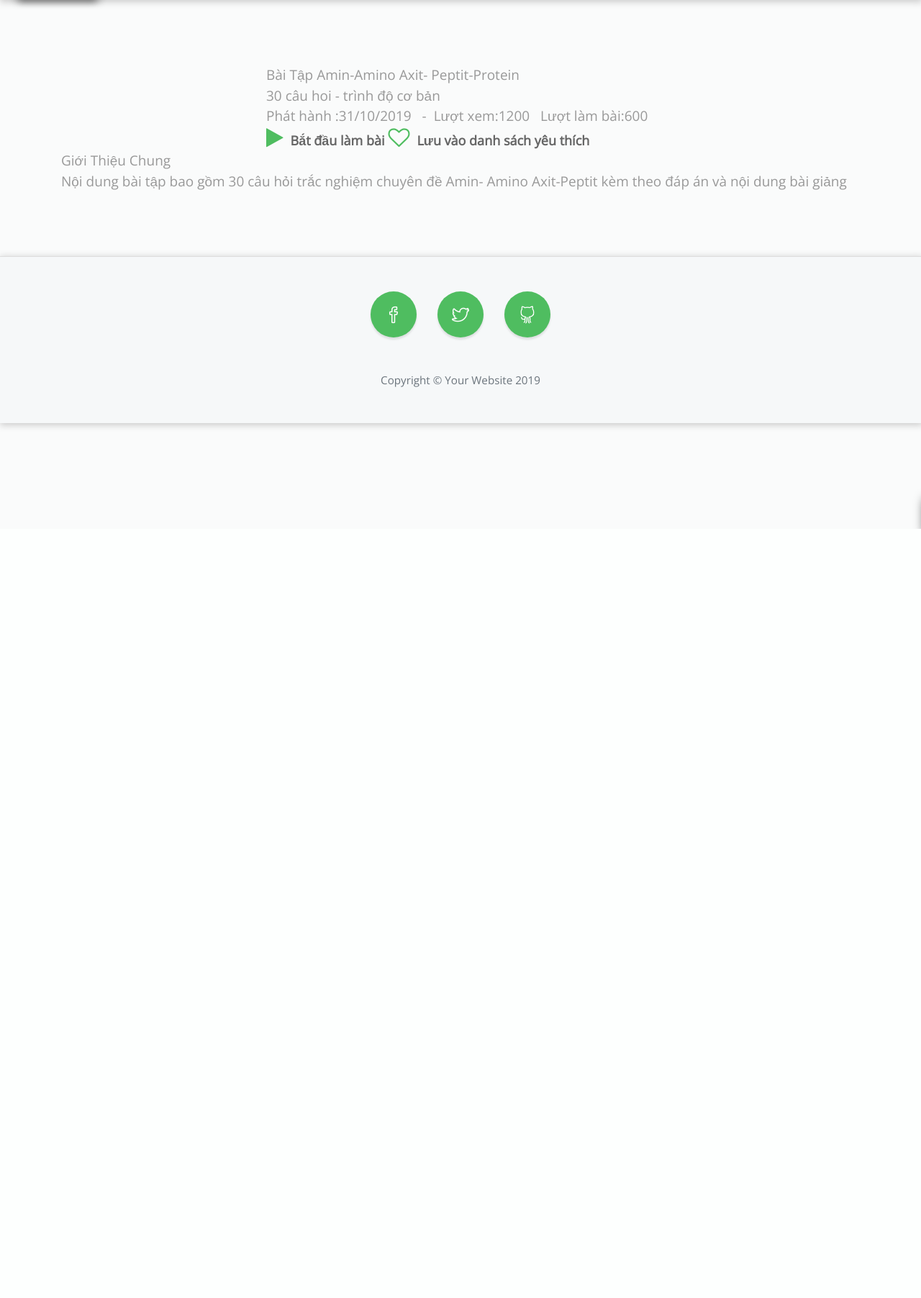
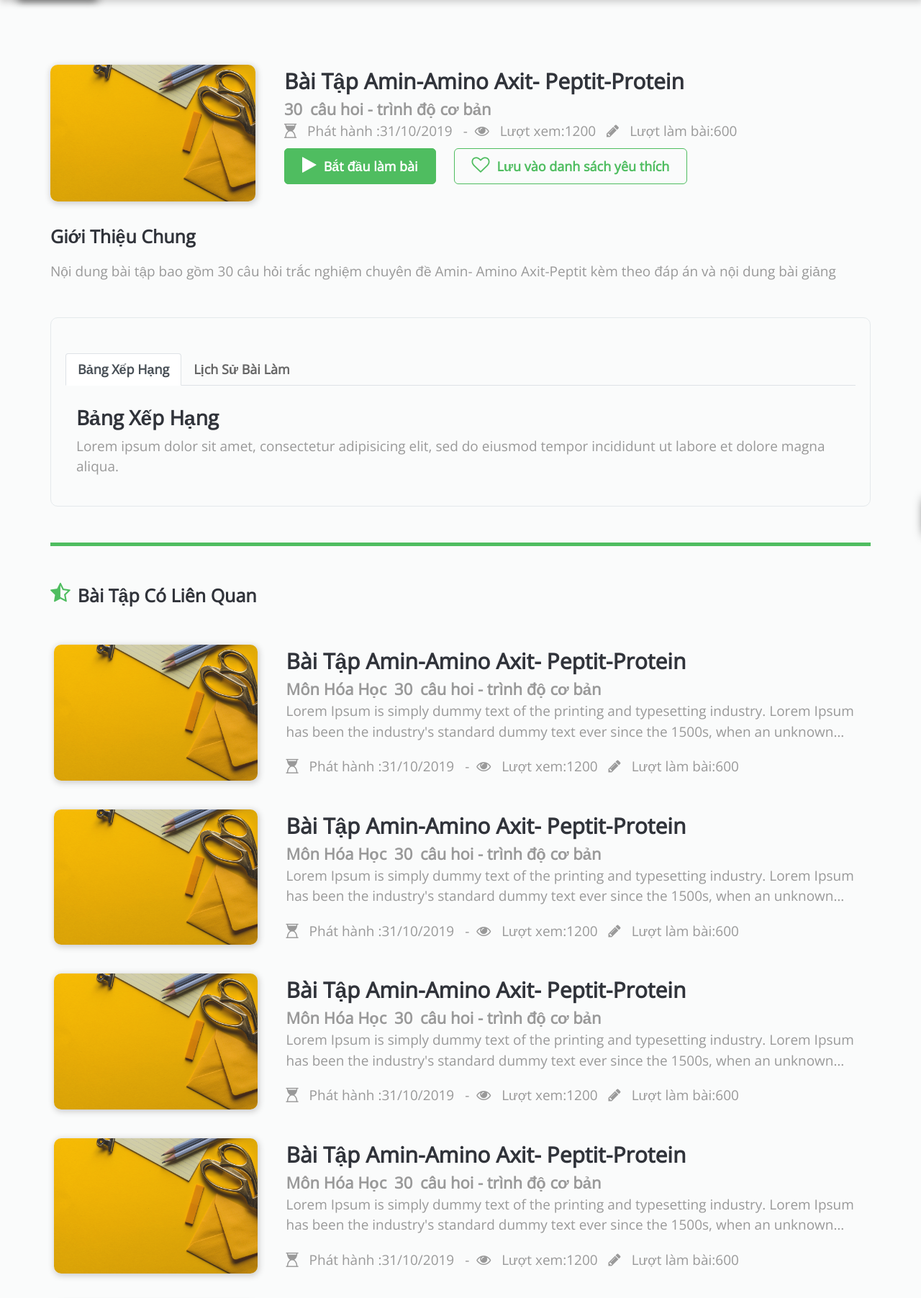
Before and after one commit to napro8509/StudyOnline, a PHP site: page /addListlesson-ver2.php in a window 1280 px wide. Shown: the part 65-1869 px from the top of the page at 72% size. Before the commit the page ends 800 px from the top, so only its background shows below. Run offline with PHP 8.4, Linux system fonts and the light colour scheme; some libraries are stand-ins or nearby versions.

Commit message:
new design

```diff
--- a/addExam.html
+++ b/addExam.html
@@ -46,9 +46,6 @@
 
 <body>
 <!-- code add Exam -->
-<header style="height: 65px;">
-	header
-</header>
 <content>
 	<div class="container-fluid" id="tryExam">
 		<div class="row">
--- a/addListlesson-ver2.php
+++ b/addListlesson-ver2.php
@@ -8,16 +8,16 @@
 			<div class="col-12 content-baitap">
 				<div class="row">
 					<div class="col-3 img-baitap-title">
-						<!-- hinh anh -->
+					<img class="" src="./site/img/bg-callout.jpg">
 					</div>
 					<div class="col-9 text-baitap-name">
 						<p class="baitap-title">Bài Tập Amin-Amino Axit- Peptit-Protein</p>
-						<p class="baitap-num">30 câu hoi - trình độ cơ bản</p>
+						<p class="baitap-num"><span>30 </span>câu hoi - trình độ <span>cơ bản</span></p>
 						<p class="baitap-info">
-							<span class="phathanh">Phát hành :<span class="val-phathanh">31/10/2019</span></span>
+							<span class="phathanh"><i class="fa fa-hourglass-start" aria-hidden="true"></i> Phát hành :<span class="val-phathanh">31/10/2019</span></span>
 							<span>-</span>
-							<span class="luotxem">Lượt xem:<span class="val-luotxem">1200</span></span>
-							<span class="luotlam">Lượt làm bài:<span class="val-luotlam">600</span></span>
+							<span class="luotxem"><i class="fa fa-eye" aria-hidden="true"></i> Lượt xem:<span class="val-luotxem">1200</span></span>
+							<span class="luotlam"><i class="fa fa-pencil" aria-hidden="true"></i> Lượt làm bài:<span class="val-luotlam">600</span></span>
 						</p>
 						<div class="btn-baitap-name">
 							<a href="#" class="btn-start-baitap"><i class="fa fa-play" aria-hidden="true"></i>Bắt đầu làm bài</a>
@@ -25,12 +25,65 @@
 						</div>
 					</div>
 					<div class="col-12 text-baitap-intro">
-						<p>Giới Thiệu Chung</p>
-						<p>Nội dung bài tập bao gồm 30 câu hỏi trắc nghiệm chuyên đề  Amin- Amino Axit-Peptit kèm theo đáp án và nội dung bài giảng</p>
+						<p class="al-intro-general">Giới Thiệu Chung</p>
+						<p class="al-intro-text">Nội dung bài tập bao gồm 30 câu hỏi trắc nghiệm chuyên đề  Amin- Amino Axit-Peptit kèm theo đáp án và nội dung bài giảng</p>
 					</div>
 				</div>
 				<div class="row history-baitap">
+					<div class="container padd-no">
+						<br>
+						<!-- Nav tabs -->
+						<ul class="nav nav-tabs">
+							<li class="nav-item">
+							<a class="nav-link active" data-toggle="tab" href="#alrank">Bảng Xếp Hạng</a>
+							</li>
+							<li class="nav-item">
+							<a class="nav-link" data-toggle="tab" href="#alHistory">Lịch Sử Bài Làm</a>
+							</li>
+						</ul>
 
+						<!-- Tab panes -->
+						<div class="tab-content">
+							<div id="alrank" class="container tab-pane active"><br>
+								<h3>Bảng Xếp Hạng</h3>
+								<p>Lorem ipsum dolor sit amet, consectetur adipisicing elit, sed do eiusmod tempor incididunt ut labore et dolore magna aliqua.</p>
+								</div>
+								<div id="alHistory" class="container tab-pane fade"><br>
+									<h3>Lịch Sử Làm Bài</h3>
+									<p>Ut enim ad minim veniam, quis nostrud exercitation ullamco laboris nisi ut aliquip ex ea commodo consequat.</p>
+								</div>
+							</div>
+						</div>
+					</div>
+				</div>
+				<div class="al-line"></div>
+				<div class="row relate-homework">
+					<div class="col-12">
+						<p class="row al-relate-homework-title"><i class="fa fa-star-half-o" aria-hidden="true"></i>Bài Tập Có Liên Quan</p>
+						<?php
+							for ($i=0; $i<10; $i++) {
+						?>
+								<div class="row row-al-relate-homework">
+									<div class="col-3 al-relate-img">
+										<img class="" src="./site/img/bg-callout.jpg">
+									</div>
+									<div class="col-9 al-relate-content">
+										<p class="baitap-title">Bài Tập Amin-Amino Axit- Peptit-Protein</p>
+										<p class="baitap-num">Môn <span>Hóa Học</span> <span>30</span> câu hoi - trình độ <span>cơ bản</span></p>
+										<p class="baitap-gioithieu">Lorem Ipsum is simply dummy text of the printing and typesetting industry. Lorem Ipsum has been the industry's standard dummy text ever since the 1500s, when an unknown printer took a galley of type and scrambled it to make a type specimen book. It has survived not only five centuries, but also the leap into electronic typesetting, remaining essentially unchanged. It was popularised in the 1960s with the release of Letraset sheets containing Lorem Ipsum passages, and more recently with desktop publishing software like Aldus PageMaker including versions of Lorem Ipsum.</p>
+										<p class="baitap-info">
+											<span class="phathanh"><i class="fa fa-hourglass-start" aria-hidden="true"></i> Phát hành :<span class="val-phathanh">31/10/2019</span></span>
+											<span>-</span>
+											<span class="luotxem"><i class="fa fa-eye" aria-hidden="true"></i> Lượt xem:<span class="val-luotxem">1200</span></span>
+											<span class="luotlam"><i class="fa fa-pencil" aria-hidden="true"></i> Lượt làm bài:<span class="val-luotlam">600</span></span>
+										</p>
+									</div>
+								</div>
+
+						<?php
+								}
+						?>
+					</div>
 				</div>
 			</div>
 		</div>
--- a/site/css/style.css
+++ b/site/css/style.css
@@ -237,6 +237,9 @@ select {
 .padl-10{
     padding-left: 10px;
 }
+.padd-no {
+    padding: 0;
+}
 /*end style size*/
 
 
@@ -1602,7 +1605,7 @@ top: 2px;
   left: 7px;
   height: 13px;
   width: 13px;
-  background-color: #fff;
+  background-color: #DC4F49;
   border-radius: 50%;
   border:1px solid #DC4F49;
 }
@@ -1619,7 +1622,7 @@ top: 2px;
   left: 7px;
   height: 13px;
   width: 13px;
-  background-color: #fff;
+  background-color: #48A3D9;
   border-radius: 50%;
   border:1px solid #48A3D9;
 }
@@ -1636,7 +1639,7 @@ top: 2px;
   left: 7px;
   height: 13px;
   width: 13px;
-  background-color: #fff;
+  background-color: #A3B0B8;
   border-radius: 50%;
   border:1px solid #A3B0B8;
 }
@@ -1950,3 +1953,114 @@ footer.footer .social-link:hover{
     border-left: solid 20px transparent;
     border-right: solid 20px transparent;
 }
+.img-baitap-title img{
+    width: 100%;
+    border-radius: 10px;
+}
+.img-baitap-title {
+    box-shadow: var(--box-shadow-style);
+    padding: 0;
+    border-radius: 10px;
+}
+.text-baitap-name {
+    padding-left: 40px;
+}
+.baitap-title {
+    font-size: 30px;
+    font-weight: 600;
+    color: var(--text-title-color);
+}
+.baitap-num {
+    font-size: 22px;
+    font-weight: 600;
+}
+.btn-baitap-name {
+    margin-top: 20px;
+}
+.btn-start-baitap {
+    border: 1px solid var(--bg-color);
+    border-radius: 6px;
+    padding: 12px 24px;
+    background-color: var(--bg-color);
+    color: #fff;
+    margin-right: 20px;
+}
+.btn-start-baitap:hover {
+    background-color: var(--bg-big-color);
+    color: #fff;
+}
+.btn-start-baitap .fa-play {
+    color: #fff;
+    font-size: 25px;
+}
+.btn-save-baitap {
+    border: 1px solid var(--bg-color);
+    border-radius: 6px;
+    padding: 12px 24px;
+    color: var(--bg-color);
+}
+.btn-save-baitap .fa-heart-o {
+    font-size: 25px;
+}
+.al-intro-general {
+    font-size: 25px;
+    font-weight: 600;
+    color: var(--title-small-color);
+    margin-bottom: 15px;
+}
+.text-baitap-intro {
+    margin-top: 30px;
+    padding: 0;
+}
+.relate-homework {
+    padding: 50px 0;
+}
+.al-relate-img img{
+    width: 100%;
+    border-radius: 10px;
+}
+.al-relate-img {
+    padding: 0;
+    border-radius: 10px;
+    box-shadow: var(--box-shadow-style);
+}
+.al-relate-homework-title {
+    font-size: 25px;
+    font-weight: 600;
+    color: var(--text-title-color);
+    margin-bottom: 30px;
+    padding: 0 15px;
+}
+.al-relate-content {
+    padding-left: 40px;
+}
+.baitap-gioithieu {
+    overflow: hidden;
+    text-overflow: ellipsis;
+    display: -webkit-box;
+    -webkit-line-clamp: 2;
+    -webkit-box-orient: vertical;
+    margin-bottom: 20px;
+}
+.row-al-relate-homework {
+    padding: 20px;
+}
+.history-baitap {
+    border: 1px solid var(--border-color);
+    padding: 20px 20px 40px 20px;
+    border-radius: 10px;
+    margin-top: 50px;
+}
+.al-line {
+    width: 100%;
+    height: 5px;
+    background-color: var(--bg-color);
+    margin-top: 50px;
+}
+.baitap-info .fa, .row-al-relate-homework .fa {
+    font-size: 20px;
+    color: #999;
+}
+.pagination .active a{
+    background-color: var(--bg-big-color)!important;
+}
```
